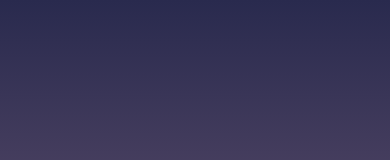
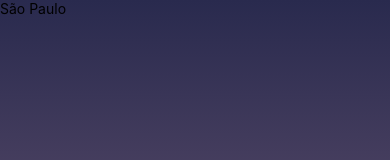
Before and after one commit to laiscrz/app-weather-mobile, a React Native app: screen / in a window 390 px wide. Shown: the top 160 px of the page. Built offline with nearby package versions, Linux system fonts and the light colour scheme.

Commit message:
feat: create structure home screen

```diff
--- a/App.tsx
+++ b/App.tsx
@@ -6,7 +6,7 @@
   return (
     <>
       <Home />
-      <StatusBar style="auto" />
+      <StatusBar style="light" />
     </>
   );
 }
--- a/src/Screens/Home/index.tsx
+++ b/src/Screens/Home/index.tsx
@@ -1,11 +1,17 @@
 import { LinearGradient } from "expo-linear-gradient";
-import { StatusBar } from "expo-status-bar";
 import { StyleSheet, Text, View } from "react-native";
 
 export function Home() {
     return (
-        <LinearGradient colors={["#292A4E", "#715C77", "#C75C2E"]} style={styles.container}>
-
+        <LinearGradient colors={["#292A4E", "#715C77", "#C75C2E"]}
+            style={styles.container}>
+            <View style={styles.content}>
+                <View style={styles.header}>
+                    <View style={styles.headerLeft}>
+                        <Text>São Paulo</Text>
+                    </View>
+                </View>
+            </View>
         </LinearGradient>
     );
 }
@@ -14,5 +20,14 @@
     container: {
         flex: 1,
 
+    },
+    content : {
+
+    },
+    header : {
+
+    },
+    headerLeft : {
+
     }
 })
```
